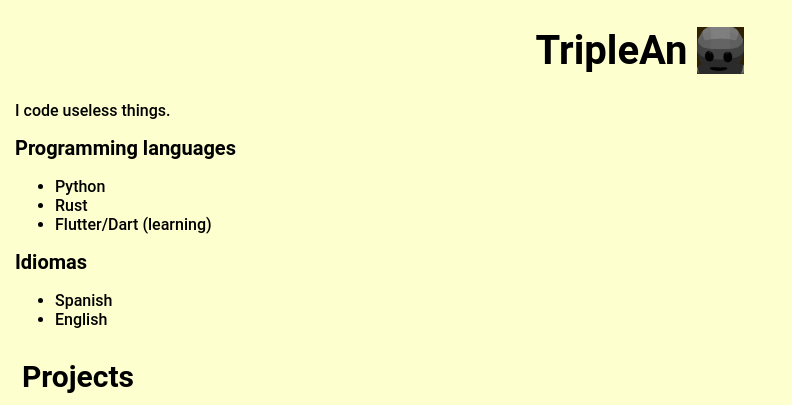
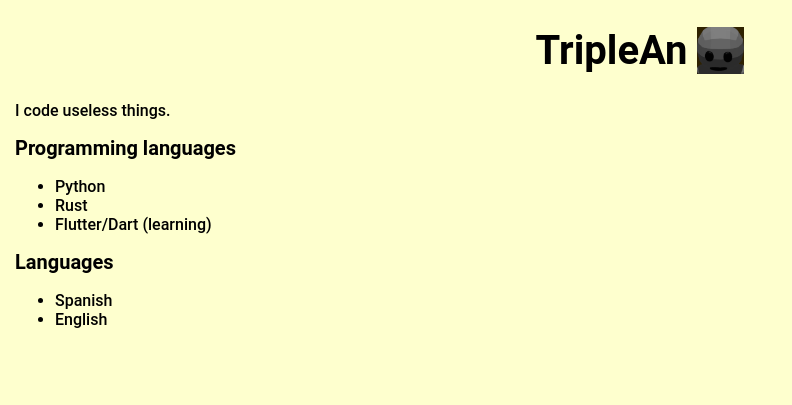
Before and after one commit to triplean/triplean.github.io, an Astro site: page / in a window 1280 px wide. Shown: the top 405 px of the page, without its empty margins (0-792 px from the left). Built offline with nearby package versions, Linux system fonts and the light colour scheme; Astro itself is replaced by a stand-in of ours.

Commit message:
Changed some things to english

```diff
--- a/src/pages/index.astro
+++ b/src/pages/index.astro
@@ -24,17 +24,19 @@ import sh_logo from '../imgs/sh_logo.png';
 		</ul>
 	</div>
 	<div class="act_lang">
-		<h2 class="subsub">Idiomas</h2>
+		<h2 class="subsub">Languages</h2>
 		<ul class="alangl">
 			<li><a>Spanish</a></li>
 			<li><a>English</a></li>
 		</ul>
 	</div>
 </div>
+<!--
 <div class="proyectos">
 	<h3 class="proyectos_tit">Projects</h3>
 	<div class="act_pr">
 		<button class="sh_img_bttn" onclick="window.location.href='/sh/'"><Image class="sh_img" src={sh_logo} alt="SecurityHelpy Logo" /><br><a class="sh_img_txt">Security Helpy</a></button>
 	</div>
 </div>
+-->
 </body>
```
